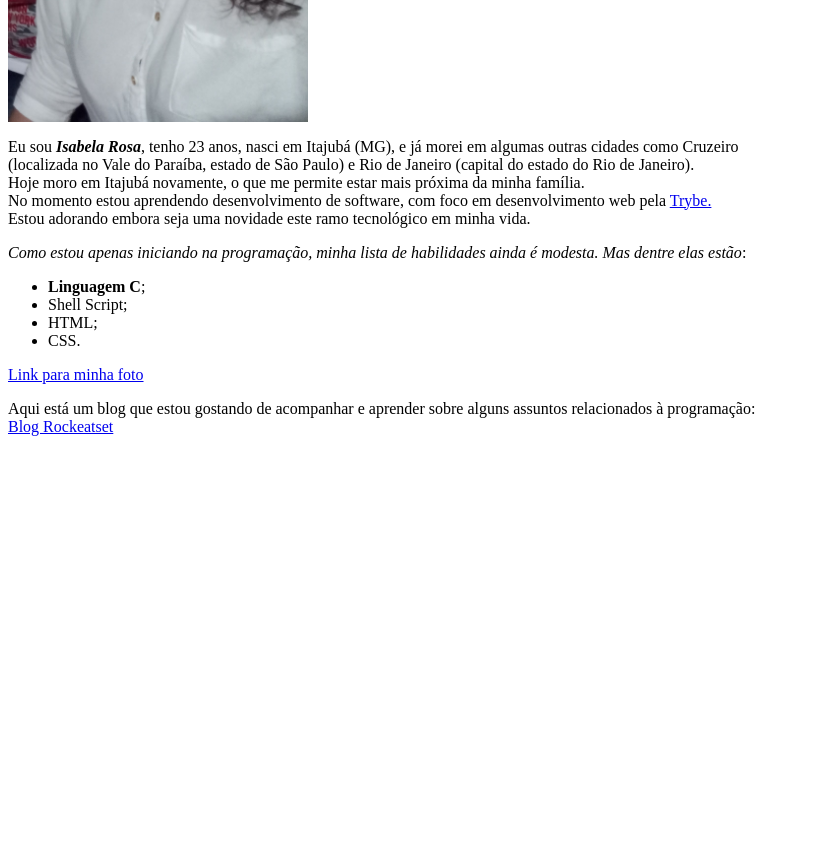
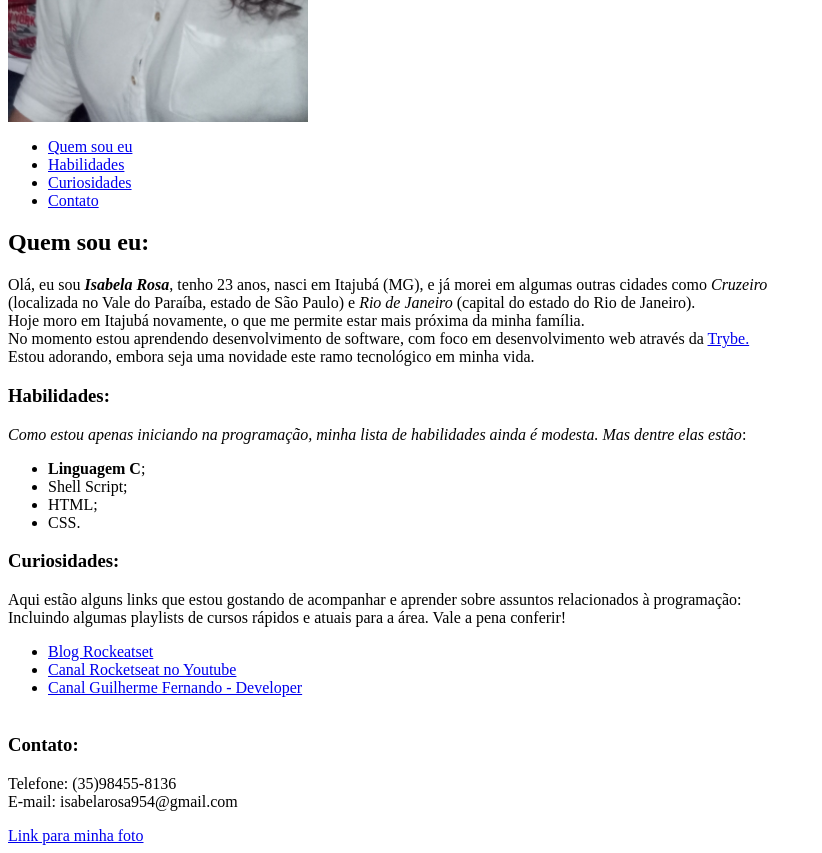
Before and after one commit to IsabelaRosa/portfolio_trybe, a plain HTML site: page index.html in a window 1280 px wide. Shown: the part 420-1273 px from the top of the page, without its empty margins (0-822 px from the left). Before the commit the page ends 872 px from the top, so only its background shows below. Drawn offline with Linux system fonts and the light colour scheme.

Commit message:
adicionando índice de links internos

```diff
--- a/index.html
+++ b/index.html
@@ -10,11 +10,22 @@
 
         <img id="link1" src="foto_portfolio.jpeg" alt="Foto de apresentação." width="300px">
 
-        <p>Eu sou <em><strong>Isabela Rosa</strong></em>, tenho 23 anos, nasci em Itajubá (MG), e já morei em algumas outras cidades como Cruzeiro <br>
-        (localizada no Vale do Paraíba, estado de São Paulo) e Rio de Janeiro (capital do estado do Rio de Janeiro).<br>
+        <ul>
+            <li><a href="#quem-sou-eu">Quem sou eu</a></li>
+            <li><a href="#habilidades">Habilidades</a></li>
+            <li><a href="#curiosidades">Curiosidades</a></li>
+            <li><a href="#contato">Contato</a></li>
+        </ul>
+
+        <h2 id="quem-sou-eu"><strong>Quem sou eu:</strong></h2>
+
+        <p>Olá, eu sou <em><strong>Isabela Rosa</strong></em>, tenho 23 anos, nasci em Itajubá (MG), e já morei em algumas outras cidades como <em>Cruzeiro</em> <br>
+        (localizada no Vale do Paraíba, estado de São Paulo) e <em>Rio de Janeiro</em> (capital do estado do Rio de Janeiro).<br>
         Hoje moro em Itajubá novamente, o que me permite estar mais próxima da minha família.<br>
-        No momento estou aprendendo desenvolvimento de software, com foco em desenvolvimento web pela <a target="_blank" href="https://www.betrybe.com/">Trybe.</a><br>
-        Estou adorando embora seja uma novidade este ramo tecnológico em minha vida.</p>
+        No momento estou aprendendo desenvolvimento de software, com foco em desenvolvimento web através da <a target="_blank" href="https://www.betrybe.com/">Trybe.</a><br>
+        Estou adorando, embora seja uma novidade este ramo tecnológico em minha vida.</p>
+
+        <h3 id="habilidades"><strong>Habilidades:</strong></h3>
 
         <p><em>Como estou apenas iniciando na programação, minha lista de habilidades ainda é modesta. Mas dentre elas estão</em>:
             <ul>
@@ -25,11 +36,22 @@
             </ul>
         </p>
 
+        <h3 id="curiosidades"><strong>Curiosidades:</strong></h3>
+
+        <p>Aqui estão alguns links que estou gostando de acompanhar e aprender sobre assuntos relacionados à programação:<br>
+        Incluindo algumas playlists de cursos rápidos e atuais para a área. Vale a pena conferir!
+        <ul>
+            <li><a target="_blank" href="https://blog.rocketseat.com.br/">Blog Rockeatset</a></li>
+            <li><a target="_blank" href="https://www.youtube.com/channel/UCSfwM5u0Kce6Cce8_S72olg">Canal Rocketseat no Youtube</a></li>
+            <li><a target="_blank" href="https://www.youtube.com/channel/UCwteNKfckLSV-cHZAX9G6ig/playlists">Canal Guilherme Fernando - Developer</a></li><br>
+        </ul>
+
+
+        <h3 id="contato"><strong>Contato:</strong></h3>
+        <p>Telefone: (35)98455-8136<br>
+         E-mail: isabelarosa954@gmail.com
+        </p>
         <a href="#link1">Link para minha foto</a>
-
-        <p>Aqui está um blog que estou gostando de acompanhar e aprender sobre alguns assuntos relacionados à programação:<br>
-        <a target="_blank" href="https://blog.rocketseat.com.br/">Blog Rockeatset</a>
-        </p>
 
     </body>
 
```
